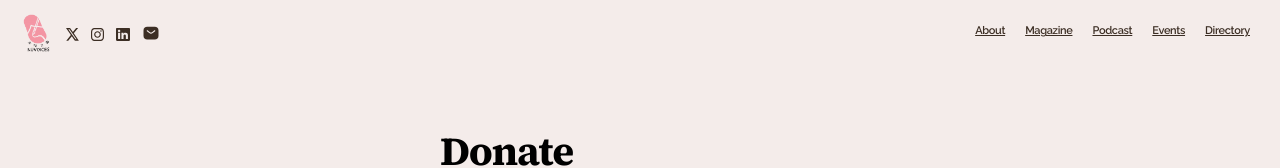
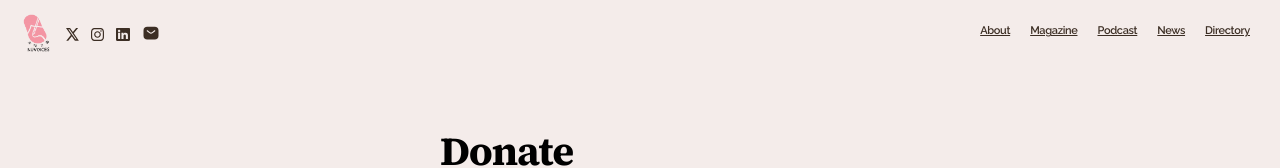
Before and after one commit to nuvoices/nuvoices-mono-repo, a Next.js app in the folder nuvoices-web/: page /donate in a window 1280 px wide. Shown: the top 168 px of the page. Built offline with nearby package versions, Linux system fonts and the light colour scheme.

Commit message:
Update header navigation from Events to News
Changed the navigation link label from "Events" to "News" to match
the updated content structure.

🤖 Generated with [Claude Code](https://claude.ai/code)

Co-Authored-By: Claude <noreply@anthropic.com>

```diff
--- a/nuvoices-web/src/components/Header.tsx
+++ b/nuvoices-web/src/components/Header.tsx
@@ -44,7 +44,7 @@ export default function Header() {
         <a href="/about" className="font-sans font-semibold text-[0.688rem] text-[#3c2e24] capitalize tracking-[-0.021rem] hover:opacity-80 transition">About</a>
         <a href="/magazine" className="font-sans font-semibold text-[0.688rem] text-[#3c2e24] capitalize tracking-[-0.021rem] hover:opacity-80 transition">Magazine</a>
         <a href="/podcast" className="font-sans font-semibold text-[0.688rem] text-[#3c2e24] capitalize tracking-[-0.021rem] hover:opacity-80 transition">Podcast</a>
-        <a href="#" className="font-sans font-semibold text-[0.688rem] text-[#3c2e24] capitalize tracking-[-0.021rem] hover:opacity-80 transition">Events</a>
+        <a href="/news" className="font-sans font-semibold text-[0.688rem] text-[#3c2e24] capitalize tracking-[-0.021rem] hover:opacity-80 transition">News</a>
         <a href="/directory" className="font-sans font-semibold text-[0.688rem] text-[#3c2e24] capitalize tracking-[-0.021rem] hover:opacity-80 transition">Directory</a>
       </nav>
     </header>
```
